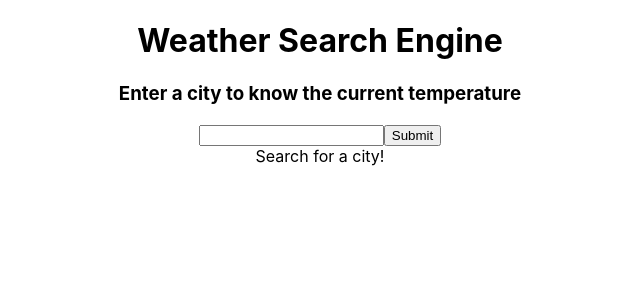
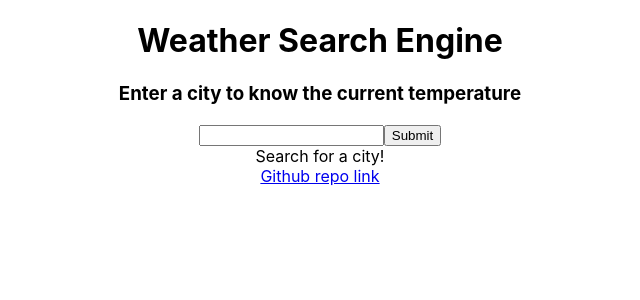
Before and after one commit to annaruizverdaguer/weather-react, a React (Create React App) app: page / in a window 1280 px wide. Shown: the top 300 px of the page, without its empty margins (320-960 px from the left). Built offline with nearby package versions, Linux system fonts and the light colour scheme.

Commit message:
Adding link to github repo

```diff
--- a/src/App.js
+++ b/src/App.js
@@ -9,6 +9,9 @@ function App() {
       <h3>Enter a city to know the current temperature</h3>
 
       <Search />
+      <a href="https://github.com/annaruizverdaguer/weather-react">
+        Github repo link
+      </a>
     </div>
   );
 }
```
